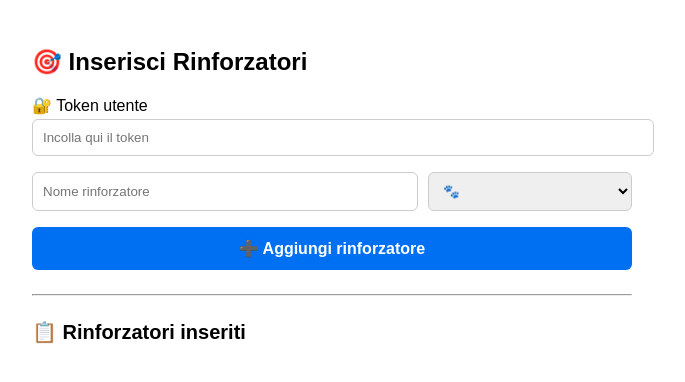
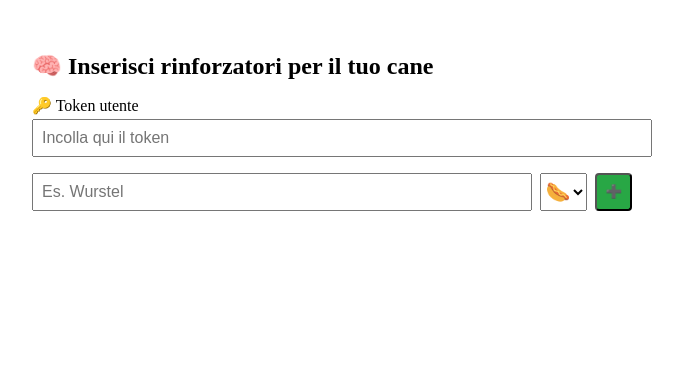
Before and after one commit to francesco-corsaro/supabase-rinforzatori, a Next.js app: page /rinforzatori in a window 1280 px wide. Shown: the top 382 px of the page, without its empty margins (308-993 px from the left). Built offline with nearby package versions, Linux system fonts and the light colour scheme.

Commit message:
Update rinforzatori.tsx

```diff
--- a/pages/rinforzatori.tsx
+++ b/pages/rinforzatori.tsx
@@ -1,121 +1,5 @@
-import { useEffect, useState } from "react";
-import { createClient } from "@supabase/supabase-js";
-
-// ✅ CONFIGURA IL TUO SUPABASE
-const supabase = createClient(
-  "https://mcrrafxlbcolkpfwlvzz.supabase.co",
-  "eyJhbGciOiJIUzI1NiIsInR5cCI6IkpXVCJ9.eyJpc3MiOiJzdXBhYmFzZSIsInJlZiI6Im1jcnJhZnhsYmNvbGtwZndsdnp6Iiwicm9sZSI6ImFub24iLCJpYXQiOjE3NTI2ODY4MTEsImV4cCI6MjA2ODI2MjgxMX0.EsQsPRSbwHrmV5sg_4eeGWv877a30vRFe7S3BHj7bQk"
-);
+import Rinforzatori from "../components/Rinforzatori";
 
 export default function RinforzatoriPage() {
-  const [token, setToken] = useState("");
-  const [nome, setNome] = useState("");
-  const [emoji, setEmoji] = useState("🐾");
-  const [lista, setLista] = useState([]);
-  const [caricamento, setCaricamento] = useState(false);
-
-  const emojiOptions = ["🌭", "🧀", "🎾", "🧦", "🍼", "🏃‍♂️", "🎯", "🎁", "🐾"];
-
-  const caricaRinforzatori = async () => {
-    if (!token) return;
-    const { data, error } = await supabase
-      .from("rinforzatori")
-      .select("*")
-      .eq("utente_id", token);
-    if (!error) setLista(data);
-  };
-
-  const aggiungiRinforzatore = async () => {
-    if (!token || !nome || !emoji) return;
-    setCaricamento(true);
-    const { error } = await supabase.from("rinforzatori").insert({
-      nome,
-      emoji,
-      utente_id: token
-    });
-    setNome("");
-    setEmoji("🐾");
-    setCaricamento(false);
-    caricaRinforzatori();
-  };
-
-  useEffect(() => {
-    caricaRinforzatori();
-  }, [token]);
-
-  return (
-    <div style={{ padding: 24, maxWidth: 600, margin: "auto", fontFamily: "sans-serif" }}>
-      <h1 style={{ fontSize: "1.5rem", marginBottom: 20 }}>🎯 Inserisci Rinforzatori</h1>
-
-      <div style={{ marginBottom: 16 }}>
-        <label style={{ display: "block", marginBottom: 4 }}>🔐 Token utente</label>
-        <input
-          value={token}
-          onChange={(e) => setToken(e.target.value)}
-          placeholder="Incolla qui il token"
-          style={{ width: "100%", padding: 10, borderRadius: 6, border: "1px solid #ccc" }}
-        />
-      </div>
-
-      <div style={{ display: "flex", gap: 10, marginBottom: 16 }}>
-        <input
-          value={nome}
-          onChange={(e) => setNome(e.target.value)}
-          placeholder="Nome rinforzatore"
-          style={{ flex: 2, padding: 10, borderRadius: 6, border: "1px solid #ccc" }}
-        />
-        <select
-          value={emoji}
-          onChange={(e) => setEmoji(e.target.value)}
-          style={{ flex: 1, padding: 10, borderRadius: 6, border: "1px solid #ccc" }}
-        >
-          {emojiOptions.map((em) => (
-            <option key={em} value={em}>
-              {em}
-            </option>
-          ))}
-        </select>
-      </div>
-
-      <button
-        onClick={aggiungiRinforzatore}
-        disabled={caricamento}
-        style={{
-          width: "100%",
-          padding: 12,
-          backgroundColor: "#0070f3",
-          color: "white",
-          fontWeight: "bold",
-          fontSize: 16,
-          borderRadius: 6,
-          border: "none",
-          cursor: "pointer"
-        }}
-      >
-        {caricamento ? "Aggiunta..." : "➕ Aggiungi rinforzatore"}
-      </button>
-
-      <hr style={{ margin: "24px 0" }} />
-
-      <h2 style={{ fontSize: "1.25rem", marginBottom: 10 }}>📋 Rinforzatori inseriti</h2>
-      <ul style={{ listStyle: "none", padding: 0 }}>
-        {lista.map((r) => (
-          <li
-            key={r.id}
-            style={{
-              padding: 10,
-              marginBottom: 8,
-              backgroundColor: "#f2f2f2",
-              borderRadius: 6,
-              display: "flex",
-              alignItems: "center",
-              justifyContent: "space-between"
-            }}
-          >
-            <span>{r.emoji} {r.nome}</span>
-          </li>
-        ))}
-      </ul>
-    </div>
-  );
+  return <Rinforzatori />;
 }
```
